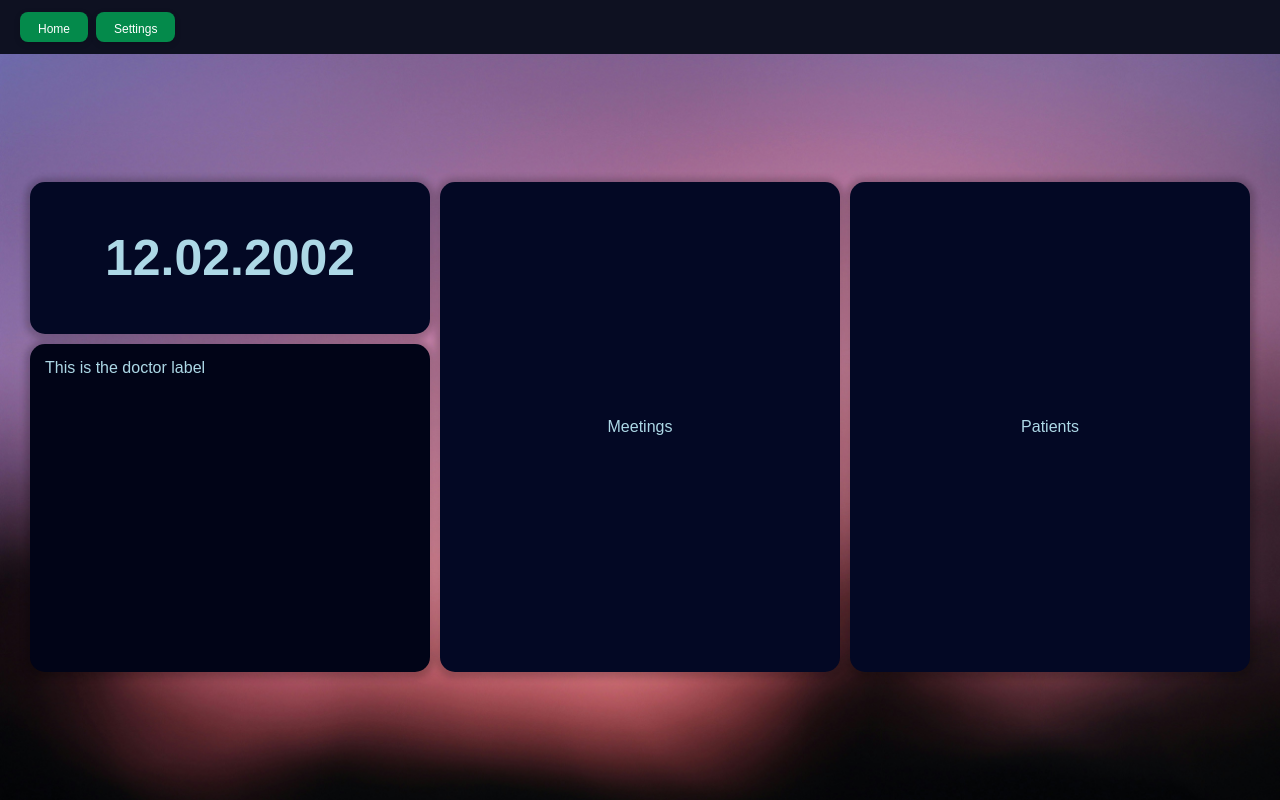
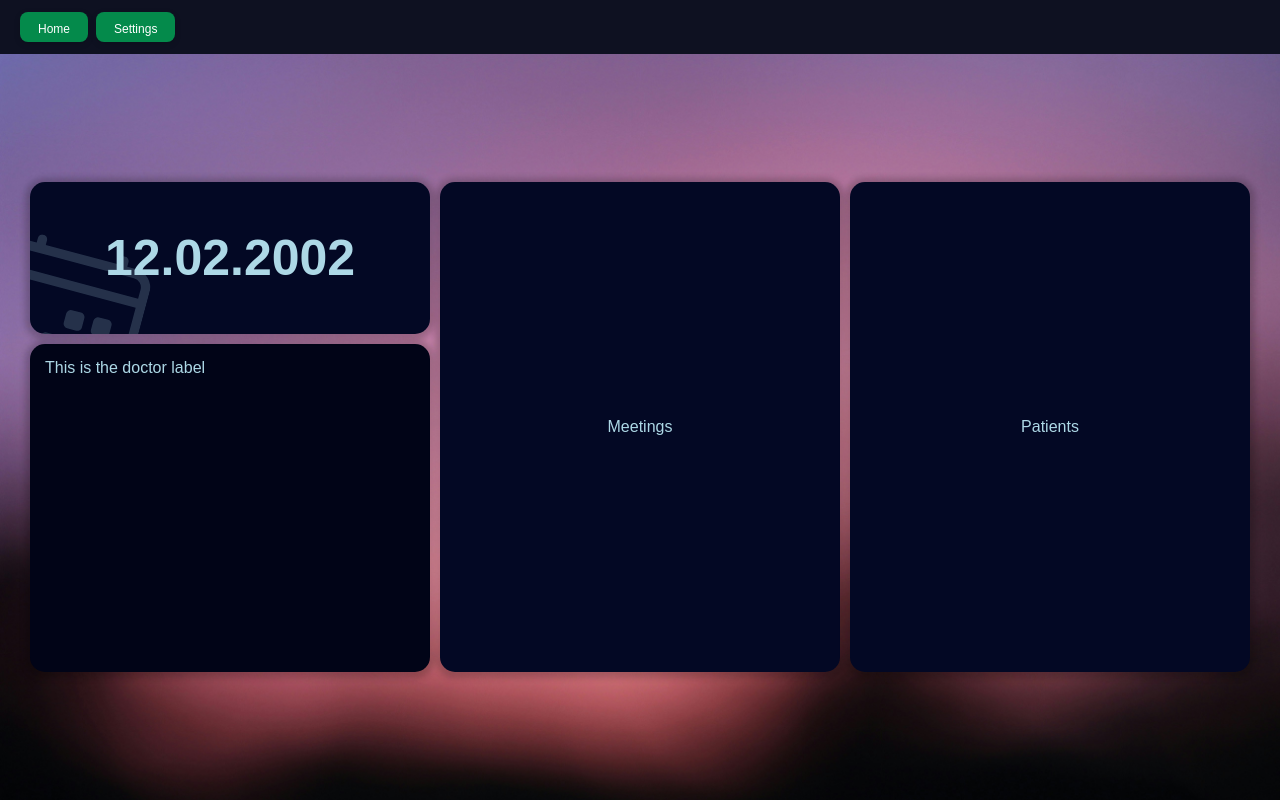
Before and after one commit to JanP1/MedApp, a React (Vite) app: page / in a window 1280 px wide. Built offline with nearby package versions, Linux system fonts and the light colour scheme.

Commit message:
Adding icon for the calendar button

```diff
--- a/src/assets/styles/MainPage.css
+++ b/src/assets/styles/MainPage.css
@@ -44,6 +44,8 @@
 
 .current-date-container {
   height: 250px;
+  overflow: hidden;
+  position: relative;
 }
 
 .date-label {
@@ -51,7 +53,19 @@
   font-weight: bold;
   font-size: 50px;
   color: lightblue;
+  user-select: none;
 }
+
+.calendar {
+  width: 150px;
+  position: absolute;
+  top: 40%;
+  left: -10%;
+  transform: rotate(15deg);
+  opacity: 0.2;
+
+}
+
 
 .doctor-label {
   border-radius: 15px;
--- a/src/components/MainPage.tsx
+++ b/src/components/MainPage.tsx
@@ -5,6 +5,10 @@ export default function MainPage() {
     <div className="main-page-grid">
       <div className="grid-col-1">
         <div className="current-date-container main-page-middle-container">
+          <svg fill="currentColor" className="calendar" viewBox="0 0 16 16">
+    <path d="M3.5 0a.5.5 0 0 1 .5.5V1h8V.5a.5.5 0 0 1 1 0V1h1a2 2 0 0 1 2 2v11a2 2 0 0 1-2 2H2a2 2 0 0 1-2-2V3a2 2 0 0 1 2-2h1V.5a.5.5 0 0 1 .5-.5M2 2a1 1 0 0 0-1 1v1h14V3a1 1 0 0 0-1-1zm13 3H1v9a1 1 0 0 0 1 1h12a1 1 0 0 0 1-1z"/>
+    <path d="M11 7.5a.5.5 0 0 1 .5-.5h1a.5.5 0 0 1 .5.5v1a.5.5 0 0 1-.5.5h-1a.5.5 0 0 1-.5-.5zm-3 0a.5.5 0 0 1 .5-.5h1a.5.5 0 0 1 .5.5v1a.5.5 0 0 1-.5.5h-1a.5.5 0 0 1-.5-.5zm-2 3a.5.5 0 0 1 .5-.5h1a.5.5 0 0 1 .5.5v1a.5.5 0 0 1-.5.5h-1a.5.5 0 0 1-.5-.5zm-3 0a.5.5 0 0 1 .5-.5h1a.5.5 0 0 1 .5.5v1a.5.5 0 0 1-.5.5h-1a.5.5 0 0 1-.5-.5z"/>
+          </svg>
           <text className="date-label">12.02.2002</text>
         </div>
         <div className="doctor-label">
```
